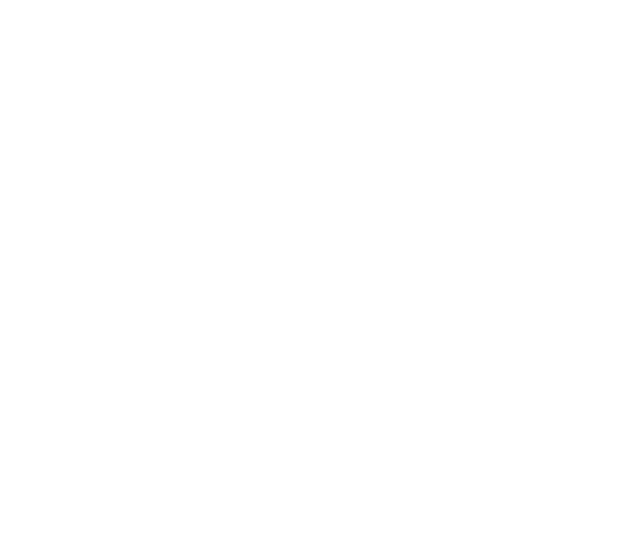
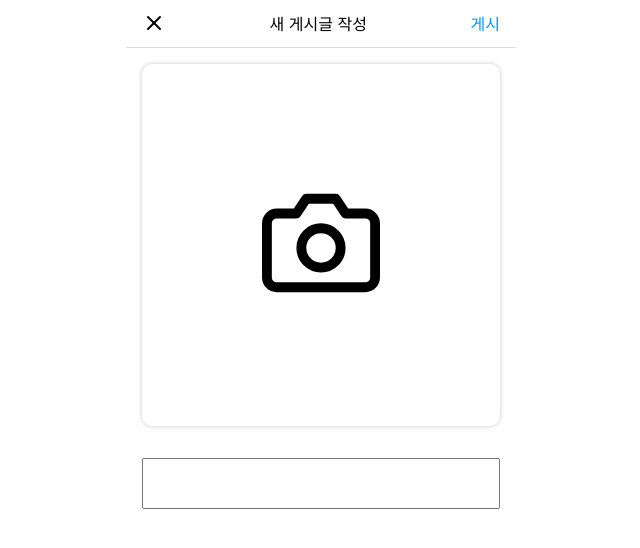
Before and after one commit to SA-Instakram/front, a React (Create React App) app: page /newfeed in a window 1280 px wide. Before the commit this address had no page. Shown: the top 548 px of the page, without its empty margins (319-959 px from the left). Built offline with nearby package versions, Linux system fonts and the light colour scheme.

Commit message:
feat. newFeedComponent 화면 제작

```diff
--- a/src/App.js
+++ b/src/App.js
@@ -3,6 +3,7 @@
 import Main from "./pages/Main/main";
 import Profile from "./pages/Profile/profile";
 import Loginpage from "./pages/login/login";
+import NewFeed from "./pages/NewFeed/newFeed";
 
 function App() {
   return (
@@ -11,6 +12,7 @@
         <Route path="/" element={<Main />} />
         <Route path="/profile" element={<Profile />} />
         <Route path="/login" element={<Loginpage />} />
+        <Route path="/newfeed" element={<NewFeed />} />
       </Routes>
     </div>
   );
--- a/src/components/Header/header.js
+++ b/src/components/Header/header.js
@@ -17,7 +17,12 @@
       </h1>
       <div style={{ marginRight: "16px" }}>
         <img src={"/icons/search.svg"}></img>
-        <img src={"/icons/plus-square.svg"} />
+        <img
+          src={"/icons/plus-square.svg"}
+          onClick={() => {
+            navigate("/newfeed");
+          }}
+        />
         <img
           src={"/icons/user.svg"}
           onClick={() => {
--- /dev/null
+++ b/src/pages/NewFeed/newFeed.js
@@ -0,0 +1,81 @@
+import { useNavigate } from "react-router-dom";
+import { ContentBox, HeadWrapper, PhotoBox, Wrapper } from "./styles";
+import { useState } from "react";
+
+export default function NewFeed() {
+  const navigate = useNavigate();
+
+  const [isUpload, setIsUpload] = useState(false);
+  const [selectedFile, setSelectedFile] = useState(null);
+  const [imagePreview, setImagePreview] = useState(null);
+
+  const handleFileChange = (event) => {
+    console.log("event", event);
+    setIsUpload(true);
+
+    const file = event.target.files[0]; // 선택한 파일
+
+    setSelectedFile(file);
+
+    // 파일을 읽고 이미지 미리보기 생성
+    if (file) {
+      const reader = new FileReader();
+      reader.onload = (e) => {
+        setImagePreview(e.target.result);
+      };
+      reader.readAsDataURL(file);
+    } else {
+      setImagePreview(null);
+    }
+  };
+
+  return (
+    <Wrapper>
+      <HeadWrapper>
+        <img
+          style={{ marginLeft: "16px" }}
+          src={"/icons/x.svg"}
+          alt="exit newFeed"
+          onClick={() => {
+            navigate(-1);
+          }}
+        />
+        <label>새 게시글 작성</label>
+        <label
+          onClick={() => {
+            navigate("/");
+          }}
+          style={{ color: "#0095F6", marginRight: "16px" }}
+        >
+          게시
+        </label>
+      </HeadWrapper>
+
+      <PhotoBox>
+        <label htmlFor="fileInput" style={{ cursor: "pointer" }}>
+          {isUpload ? (
+            <div style={{ padding: "10px" }}>
+              <img
+                src={imagePreview}
+                alt="Preview"
+                style={{ maxWidth: "100%" }}
+              />
+            </div>
+          ) : (
+            <div style={{ padding: "120px" }}>
+              <img width="100%" src="/icons/camera.svg" alt="Select a file" />
+            </div>
+          )}
+        </label>
+        <input
+          id="fileInput"
+          type="file"
+          accept=".jpg, .jpeg, .png, .gif"
+          onChange={handleFileChange}
+          style={{ display: "none" }}
+        />
+      </PhotoBox>
+      <ContentBox></ContentBox>
+    </Wrapper>
+  );
+}
--- /dev/null
+++ b/src/pages/NewFeed/styles.js
@@ -0,0 +1,36 @@
+import styled from "styled-components";
+
+export const Wrapper = styled.div`
+  display: flex;
+  flex-direction: column;
+  margin-top: 47.5px;
+  width: 100%;
+  height: 100%;
+`;
+
+export const HeadWrapper = styled.div`
+  display: flex;
+  position: fixed;
+  top: 0;
+  width: 100%;
+  max-width: 390px;
+  min-height: 46.5px;
+  background-color: #ffffff;
+  justify-content: space-between;
+  align-items: center;
+  text-align: baseline;
+  border-bottom: 1px solid #dbdbdb;
+  z-index: 2;
+`;
+
+export const PhotoBox = styled.div`
+  margin: 16px;
+  border-radius: 10px;
+  box-shadow: 0 -2px 4px rgba(0, 0, 0, 0.06), 0 2px 4px rgba(0, 0, 0, 0.06),
+    -2px 0 4px rgba(0, 0, 0, 0.06), 2px 0 4px rgba(0, 0, 0, 0.06);
+`;
+
+export const ContentBox = styled.input`
+  margin: 16px;
+  padding: 16px;
+`;
```
Also changed, not shown: public/icons/camera.svg (added), public/icons/x.svg (added).
